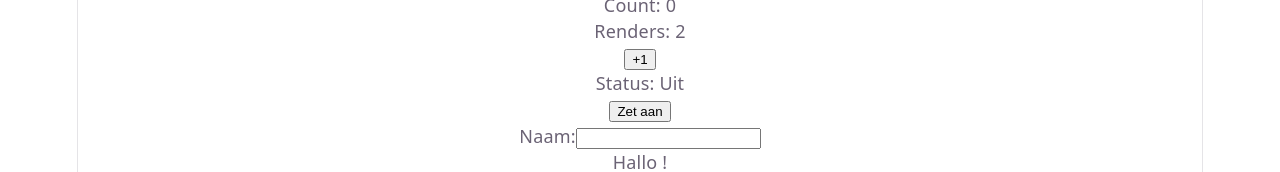
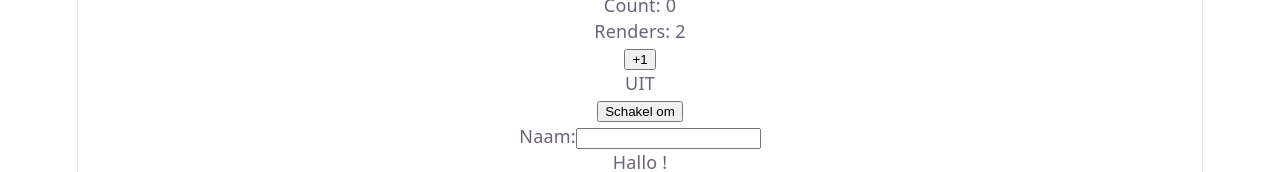
Before and after one commit to sakerhashem/react-learning, a React (Vite) app: page / in a window 1280 px wide. Shown: the part 317-489 px from the top of the page. Built offline with nearby package versions, Linux system fonts and the light colour scheme.

Commit message:
add hooks toggle

```diff
--- a/src/components/Toggle.jsx
+++ b/src/components/Toggle.jsx
@@ -1,16 +1,23 @@
-import { useState } from 'react';
+import useToggle from '../hooks/useToggle';
 
 function Toggle() {
-  const [isOn, setIsOn] = useState(false);
+  const { value, toggle } = useToggle();
 
   return (
     <div>
-      <p>Status: {isOn ? "Aan" : "Uit"}</p>
-      <button onClick={() => setIsOn(!isOn)}>
-        Zet {isOn ? "uit" : "aan"}
-      </button>
+      <p>{value ? "AAN" : "UIT"}</p>
+      <button onClick={toggle}>Schakel om</button>
     </div>
   );
 }
 
 export default Toggle;
+
+// const [isOn, setIsOn] = useState(false);
+// <p>Status: {isOn ? "Aan" : "Uit"}</p>
+//    <button onClick={() => setIsOn(!isOn)}>
+//      Zet {isOn ? "uit" : "aan"}
+//    </button>
+
+// const { value, toggle } = useToggle();        Start op false
+// const { value, toggle } = useToggle(true);    Start op true
--- /dev/null
+++ b/src/hooks/useToggle.js
@@ -0,0 +1,14 @@
+import { useState } from "react";
+
+function useToggle(initialValue = false) {
+    const [value, setValue] = useState(initialValue);
+
+    function toggle() {
+        setValue((previousValue) => !previousValue);
+    }
+
+    return { value, toggle };
+
+}
+
+export default useToggle;
```
